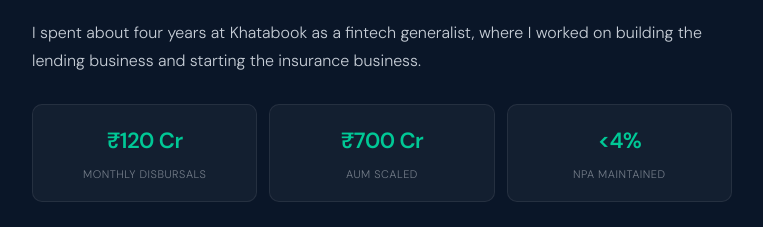
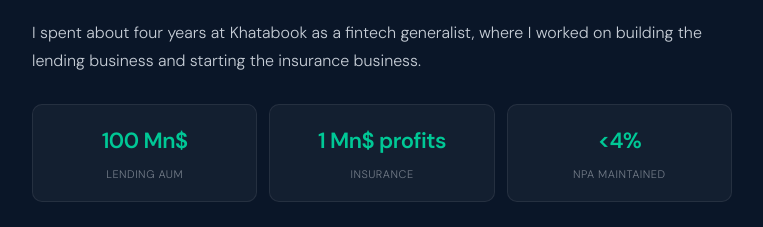
Before and after one commit to JainHarshIITB/Syfe_HJ, a plain HTML site: page index.html in a window 1280 px wide. Shown: the part 1003-1230 px from the top of the page, without its empty margins (258-1021 px from the left). Drawn offline with Linux system fonts and the light colour scheme.

Commit message:
Update index.html

```diff
--- a/index.html
+++ b/index.html
@@ -285,12 +285,12 @@
 
       <div class="stats-row">
         <div class="stat-card">
-          <span class="stat-num">₹120 Cr</span>
-          <span class="stat-label">Monthly disbursals</span>
+          <span class="stat-num">100 Mn$</span>
+          <span class="stat-label">Lending AUM</span>
         </div>
         <div class="stat-card">
-          <span class="stat-num">₹700 Cr</span>
-          <span class="stat-label">AUM scaled</span>
+          <span class="stat-num">1 Mn$ profits</span>
+          <span class="stat-label">Insurance</span>
         </div>
         <div class="stat-card">
           <span class="stat-num">&lt;4%</span>
```
